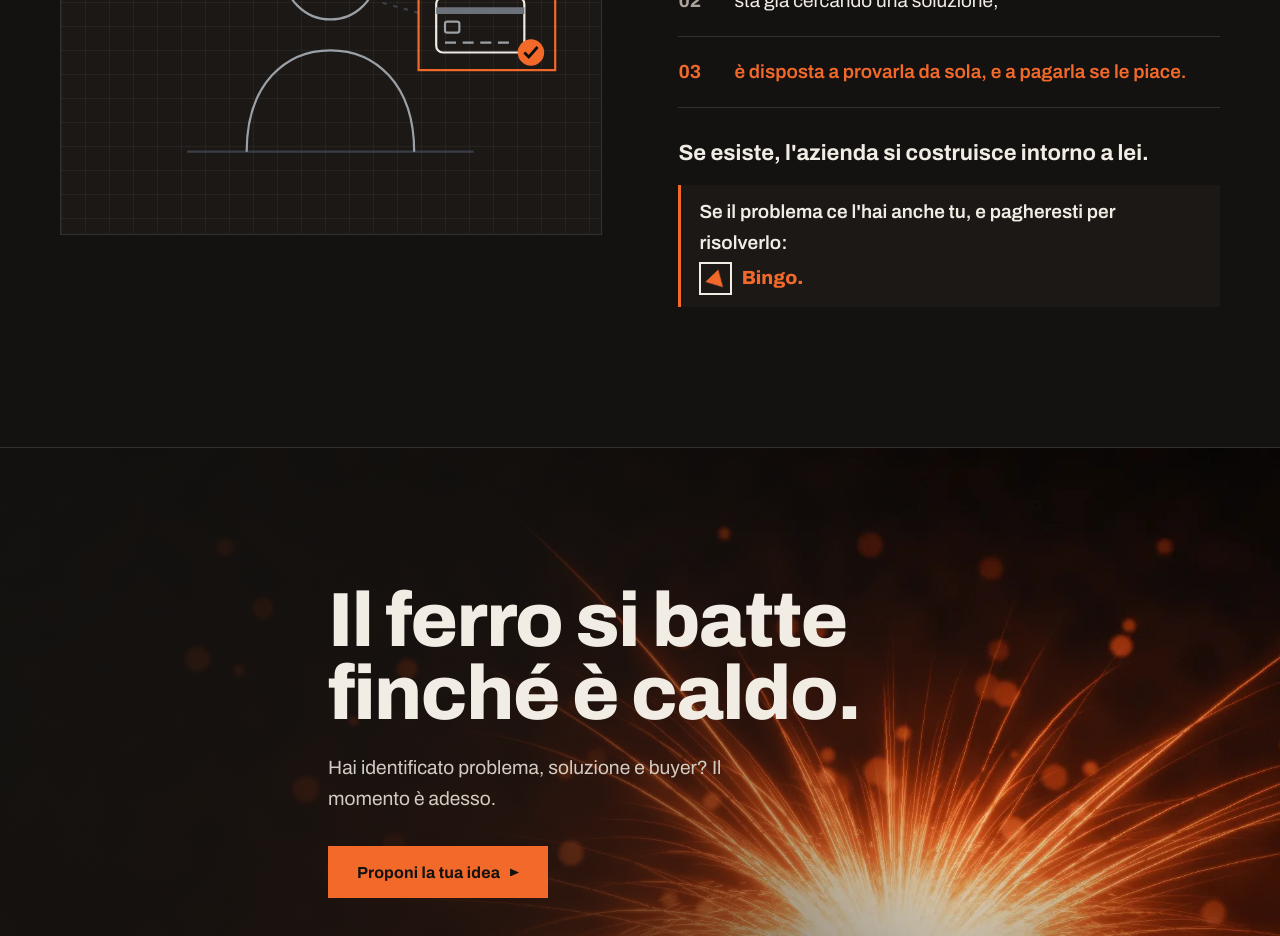
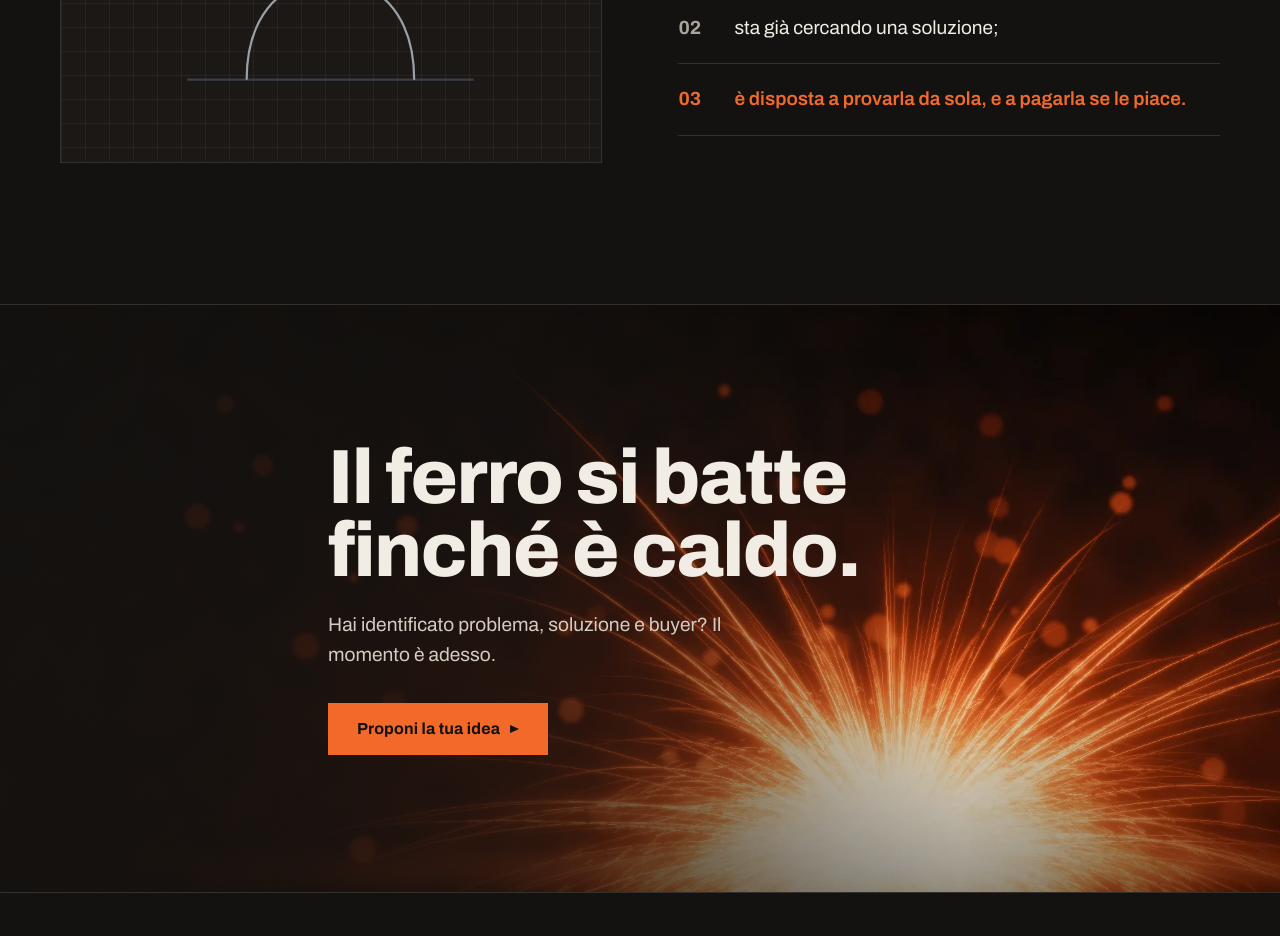
Before and after one commit to giovannipecora/fucina-ventures, a React (Vite) app: page / in a window 1280 px wide. Shown: the part 2260-3196 px from the top of the page. Built offline with nearby package versions, Linux system fonts and the light colour scheme.

Commit message:
Buyer: tolte le righe sotto l'elenco
Co-Authored-By: Claude Opus 5.5 <noreply@anthropic.com>
Claude-Session: https://claude.ai/code/session_019aWZR2njWsPE9Bv3HZ2G5N

```diff
--- a/src/components/Home.jsx
+++ b/src/components/Home.jsx
@@ -118,8 +118,6 @@ function BuyerSec({ t }) {
               <li key={it} className={i === 2 ? 'key' : undefined}>{it}</li>
             ))}
           </ol>
-          <p className="close">{b.close}</p>
-          <p className="bingo"><span>{b.bingo[0]}</span> <span className="bingo-hit"><span className="logo-spin" aria-hidden="true"><i /></span><strong>{b.bingo[1]}</strong></span></p>
         </div>
       </div>
     </section>
--- a/src/i18n/en.js
+++ b/src/i18n/en.js
@@ -51,8 +51,6 @@ export default {
     h2: 'Before the idea, there is a person.',
     sub: 'We validate that your buyer really exists: someone who',
     items: ['has the problem you have identified;', 'is already looking for a solution;', 'is willing to try it on their own, and pay for it if they like it.'],
-    close: 'If they exist, the company is built around them.',
-    bingo: ['If you have the problem too, and would pay to solve it:', 'Bingo.'],
     img: 'The buyer: a person with the problem, looking for a solution, who pays if they like it',
   },
   band: {
--- a/src/i18n/es.js
+++ b/src/i18n/es.js
@@ -51,8 +51,6 @@ export default {
     h2: 'Antes de la idea, hay una persona.',
     sub: 'Validamos que tu comprador existe de verdad: alguien que',
     items: ['tiene el problema que has identificado;', 'ya está buscando una solución;', 'está dispuesto a probarla por su cuenta, y a pagarla si le gusta.'],
-    close: 'Si existe, la empresa se construye a su alrededor.',
-    bingo: ['Si tú también tienes el problema y pagarías por resolverlo:', '¡Bingo!'],
     img: 'El comprador: una persona con el problema, que busca una solución y la paga si le gusta',
   },
   band: {
--- a/src/i18n/it.js
+++ b/src/i18n/it.js
@@ -51,8 +51,6 @@ export default {
     h2: 'Prima dell\'idea, c\'è una persona.',
     sub: 'Validiamo che esista davvero il tuo buyer: una persona che',
     items: ['ha il problema che hai identificato;', 'sta già cercando una soluzione;', 'è disposta a provarla da sola, e a pagarla se le piace.'],
-    close: 'Se esiste, l\'azienda si costruisce intorno a lei.',
-    bingo: ['Se il problema ce l\'hai anche tu, e pagheresti per risolverlo:', 'Bingo.'],
     img: 'Il buyer: una persona con il problema, che cerca una soluzione e la paga se le piace',
   },
   band: {
--- a/src/styles.css
+++ b/src/styles.css
@@ -493,11 +493,3 @@ h1, h2, h3 { margin: 0; font-weight: 800; font-stretch: var(--wide); letter-spac
 .soglia { position: relative; display: inline-block; width: 0.95em; height: 0.95em; margin: 0 0.14em; vertical-align: -0.12em; border: 0.08em solid currentColor; }
 .soglia::after { content: ""; position: absolute; left: 20%; right: 20%; top: 24%; bottom: 22%; background: var(--accent); clip-path: polygon(50% 0, 100% 100%, 0 100%); }
 .path-step.final .soglia::after { background: currentColor; }
-
-.buyer .bingo { margin-top: 14px; display: inline-flex; flex-wrap: wrap; align-items: center; gap: 4px 10px; padding: 12px 18px; border-left: 3px solid var(--accent); background: var(--bg-2); font-size: 19px; font-weight: 600; }
-.buyer .bingo strong { color: var(--accent); font-weight: 800; font-stretch: var(--wide); }
-.bingo-hit { display: inline-flex; align-items: center; gap: 10px; }
-.logo-spin { position: relative; display: inline-grid; place-items: center; width: 1.7em; height: 1.7em; border: 2px solid var(--ink); flex: none; }
-.logo-spin i { width: 0.95em; height: 0.85em; background: var(--accent); clip-path: polygon(50% 0, 100% 100%, 0 100%); transform-origin: 50% 62%; animation: vortice 0.45s linear infinite; }
-@keyframes vortice { to { transform: rotate(360deg); } }
-@media (prefers-reduced-motion: reduce) { .logo-spin i { animation: none; } }
```
